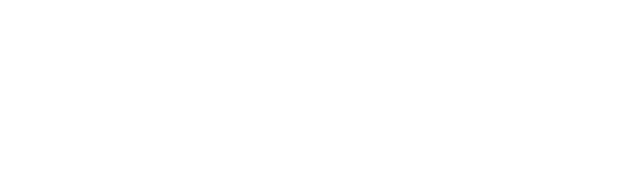
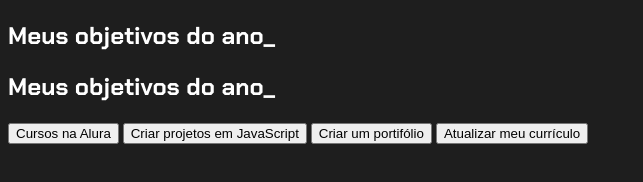
Before and after one commit to teacheremih/figma, a plain HTML site: page index.html in a window 1280 px wide. Shown: the whole page, without its empty margins (0-643 px from the left). Drawn offline with Linux system fonts and the light colour scheme.

Commit message:
Add files via upload
aula 1 concluida

```diff
--- a/index.html
+++ b/index.html
@@ -1,11 +1,30 @@
 <!DOCTYPE html>
-<html lang="en">
+<html lang="pt-br">
 <head>
     <meta charset="UTF-8">
     <meta name="viewport" content="width=device-width, initial-scale=1.0">
-    <title>Document</title>
+    <title>Meus objetivos do ano</title>
 </head>
 <body>
-
 </body>
 </html>
+<body>
+    <section class="conteudo-principal"></section>
+    <h2 class="titulo-principal">Meus objetivos do ano_</h2>
+</body>
+<body>
+    <section class="conteudo-principal"></section>
+    <h2 class="titulo-principal">Meus objetivos do ano_</h2>
+    <div class="botoes">
+        <button class="botao">Cursos na Alura </button>
+        <button class="botao">Criar projetos em JavaScript</button>
+        <button class="botao">Criar um portifólio</button>
+        <button class="botao">Atualizar meu currículo</button>
+    </div>
+</body>
+<head>
+    <meta charset="UTF-8">
+    <meta name="viewport" content="width=device-width,initial-scale=1.0">
+    <title>Meus objetivos do ano</title>
+    <link rel="stylesheet" href="style.css">
+</head>
--- a/style.css
+++ b/style.css
@@ -0,0 +1,14 @@
+@import url('https://fonts.googleapis.com/css2?family=Chakra+Petch:wght@400;700&display=swap');
+body {
+    background-color: var(--cor-de-fundo);
+    color: var(--branco);
+    font-family: 'Chakra Petch', sans-serif;
+}
+:root {
+    --cor-de-fundo: #1E1E1E;
+    --verde: #6FFF57;
+    --branco: #FFFFFF;
+    --botao-ativo: #3A375E;
+    --botao-inativo: rgba(58, 55, 94, 0.5);
+    --texto-fundo: rgba(58, 55, 94, 0.3);
+}
```
